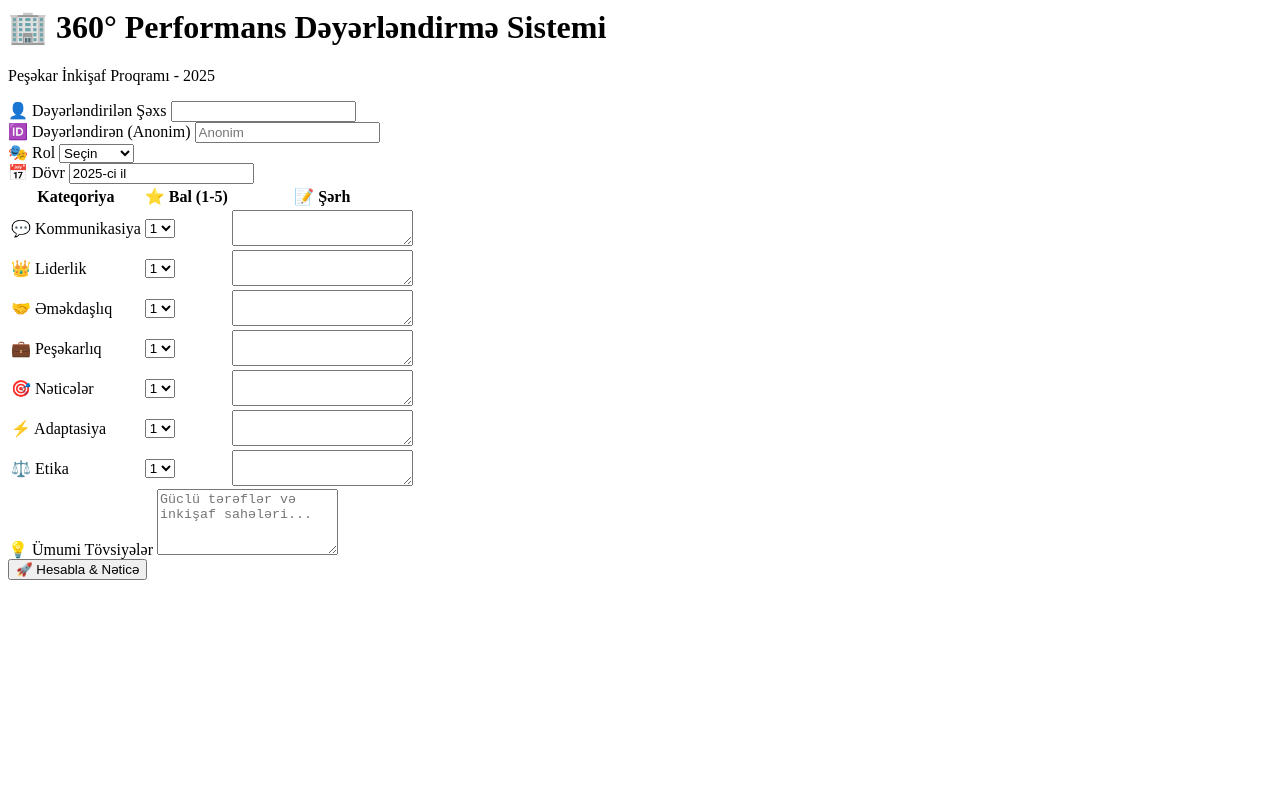
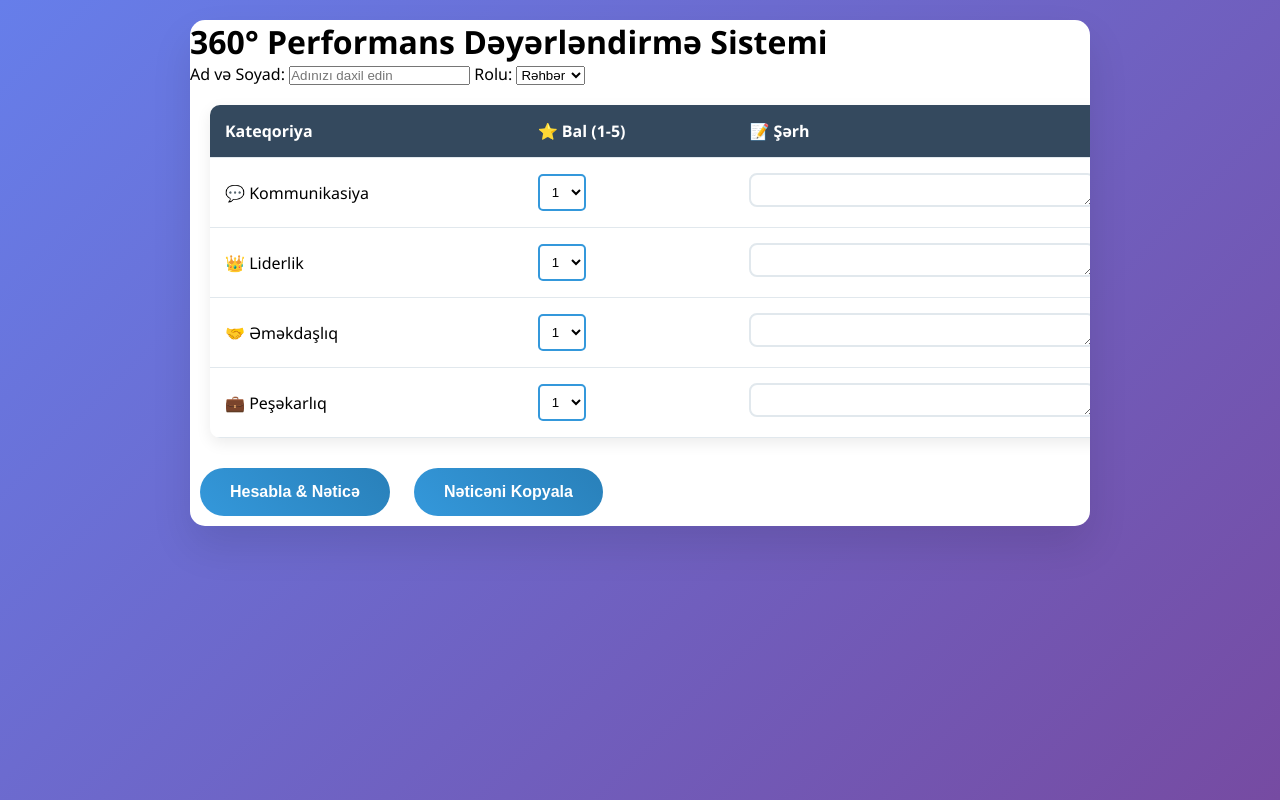
Before and after one commit to AQSHIN-GULUYEV/360-d-y-rl-ndirm-, a plain HTML site: page index.html in a window 1280 px wide. Drawn offline with Linux system fonts and the light colour scheme.

Commit message:
Köhnə kodlar silindi, yenilər əlavə olundu
Replaced the old form structure with a new HTML layout, including updated input fields and a new button section for calculating results.

```diff
--- a/index.html
+++ b/index.html
@@ -1,71 +1,47 @@
-<div class="container">
-    <header>
-        <h1>🏢 360° Performans Dəyərləndirmə Sistemi</h1>
-        <p class="subtitle">Peşəkar İnkişaf Proqramı - 2025</p>
-    </header>
-
-    <form id="evalForm">
-        <section class="info-section">
-            <div class="input-group">
-                <label>👤 Dəyərləndirilən Şəxs</label>
-                <input type="text" id="personName" required>
-            </div>
-            <div class="input-group">
-                <label>🆔 Dəyərləndirən (Anonim)</label>
-                <input type="text" id="evaluatorName" placeholder="Anonim">
-            </div>
-            <div class="input-group">
-                <label>🎭 Rol</label>
-                <select id="evaluatorRole" required>
-                    <option value="">Seçin</option>
-                    <option>Rəhbər</option>
-                    <option>Həmkar</option>
-                    <option>Tabe İşçi</option>
-                    <option>Müştəri</option>
-                </select>
-            </div>
-            <div class="input-group">
-                <label>📅 Dövr</label>
-                <input type="text" id="period" value="2025-ci il" required>
-            </div>
-        </section>
-
+<!DOCTYPE html>
+<html lang="az">
+<head>
+    <meta charset="UTF-8">
+    <meta name="viewport" content="width=device-width, initial-scale=1.0">
+    <title>360° Performans Dəyərləndirmə Sistemi</title>
+    <link rel="stylesheet" href="style.css">
+</head>
+<body>
+    <div class="container">
+        <h1>360° Performans Dəyərləndirmə Sistemi</h1>
+        <div class="input-section">
+            <label for="name">Ad və Soyad:</label>
+            <input type="text" id="name" placeholder="Adınızı daxil edin">
+            <label for="role">Rolu:</label>
+            <select id="role">
+                <option value="leader">Rəhbər</option>
+                <option value="colleague">Həmkar</option>
+                <option value="subordinate">Alt</option>
+            </select>
+        </div>
         <section class="table-section">
             <table>
                 <thead>
                     <tr><th>Kateqoriya</th><th>⭐ Bal (1-5)</th><th>📝 Şərh</th></tr>
                 </thead>
                 <tbody>
-                    <tr><td>💬 Kommunikasiya</td><td><select class="score"><option>1</option><option>2</option><option>3</option><option>4</option><option>5</option></select></td><td><textarea rows="2"></textarea></td></tr>
-                    <tr><td>👑 Liderlik</td><td><select class="score"><option>1</option><option>2</option><option>3</option><option>4</option><option>5</option></select></td><td><textarea rows="2"></textarea></td></tr>
-                    <tr><td>🤝 Əməkdaşlıq</td><td><select class="score"><option>1</option><option>2</option><option>3</option><option>4</option><option>5</option></select></td><td><textarea rows="2"></textarea></td></tr>
-                    <tr><td>💼 Peşəkarlıq</td><td><select class="score"><option>1</option><option>2</option><option>3</option><option>4</option><option>5</option></select></td><td><textarea rows="2"></textarea></td></tr>
-                    <tr><td>🎯 Nəticələr</td><td><select class="score"><option>1</option><option>2</option><option>3</option><option>4</option><option>5</option></select></td><td><textarea rows="2"></textarea></td></tr>
-                    <tr><td>⚡ Adaptasiya</td><td><select class="score"><option>1</option><option>2</option><option>3</option><option>4</option><option>5</option></select></td><td><textarea rows="2"></textarea></td></tr>
-                    <tr><td>⚖️ Etika</td><td><select class="score"><option>1</option><option>2</option><option>3</option><option>4</option><option>5</option></select></td><td><textarea rows="2"></textarea></td></tr>
+                    <tr><td>💬 Kommunikasiya</td><td><select class="score"><option value="1">1</option><option value="2">2</option><option value="3">3</option><option value="4">4</option><option value="5">5</option></select></td><td><textarea rows="2"></textarea></td></tr>
+                    <tr><td>👑 Liderlik</td><td><select class="score"><option value="1">1</option><option value="2">2</option><option value="3">3</option><option value="4">4</option><option value="5">5</option></select></td><td><textarea rows="2"></textarea></td></tr>
+                    <tr><td>🤝 Əməkdaşlıq</td><td><select class="score"><option value="1">1</option><option value="2">2</option><option value="3">3</option><option value="4">4</option><option value="5">5</option></select></td><td><textarea rows="2"></textarea></td></tr>
+                    <tr><td>💼 Peşəkarlıq</td><td><select class="score"><option value="1">1</option><option value="2">2</option><option value="3">3</option><option value="4">4</option><option value="5">5</option></select></td><td><textarea rows="2"></textarea></td></tr>
                 </tbody>
             </table>
         </section>
-
-        <section class="comments-section">
-            <label>💡 Ümumi Tövsiyələr</label>
-            <textarea id="generalComments" rows="4" placeholder="Güclü tərəflər və inkişaf sahələri..."></textarea>
-        </section>
-
-        <button type="button" onclick="calculate()">🚀 Hesabla & Nəticə</button>
-    </form>
-
-    <section id="result" class="result-section" style="display:none;">
-        <h2>📊 Nəticə Hesabatı</h2>
-        <div class="progress-container">
+        <div class="button-section">
+            <button onclick="calculate()">Hesabla & Nəticə</button>
+            <button onclick="copyResult()">Nəticəni Kopyala</button>
+        </div>
+        <div class="result-section" id="resultSection" style="display:none;">
+            <h2>Nəticə:</h2>
+            <p id="resultText"></p>
             <div class="progress-bar" id="progressBar"></div>
-            <span id="averageScore"></span>
         </div>
-        <pre id="output"></pre>
-        <div class="action-buttons">
-            <button onclick="copyResult()">📋 Kopyala</button>
-            <button onclick="printResult()">🖨️ Çap Et</button>
-            <button onclick="resetForm()">🔄 Yeni Dəyərləndirmə</button>
-        </div>
-    </section>
-</div>
+    </div>
+    <script src="script.js"></script>
+</body>
+</html>
```
